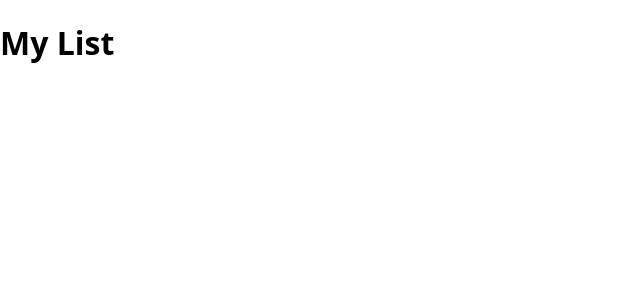
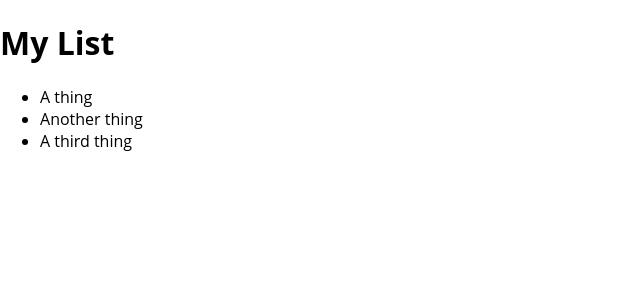
Before and after one commit to jamiehale/howiwish-frontend, a React (Create React App) app: page /my-list in a window 1280 px wide. Shown: the top 300 px of the page, without its empty margins (0-640 px from the left). Built offline with nearby package versions, Linux system fonts and the light colour scheme.

Commit message:
Add my list page

```diff
--- /dev/null
+++ b/src/components/List.js
@@ -0,0 +1,5 @@
+import styled from 'styled-components';
+
+const List = styled.ul``;
+
+export default List;
--- /dev/null
+++ b/src/components/ListItem.js
@@ -0,0 +1,5 @@
+import styled from 'styled-components';
+
+const ListItem = styled.li``;
+
+export default ListItem;
--- a/src/pages/my-list/MyListPage.js
+++ b/src/pages/my-list/MyListPage.js
@@ -1,7 +1,26 @@
 import React from 'react';
+import List from '../../components/List';
+import ListItem from '../../components/ListItem';
 
-const MyListPage = () => (
-  <h1>My List</h1>
-);
+const myListItems = [
+  'A thing',
+  'Another thing',
+  'A third thing',
+];
+
+const MyListPage = () => {
+  const items = myListItems.map((item, i) => (
+    <ListItem key={i}>{item}</ListItem>
+  ));
+
+  return (
+    <>
+      <h1>My List</h1>
+      <List>
+        {items}
+      </List>
+    </>
+  );
+};
 
 export default MyListPage;
```
